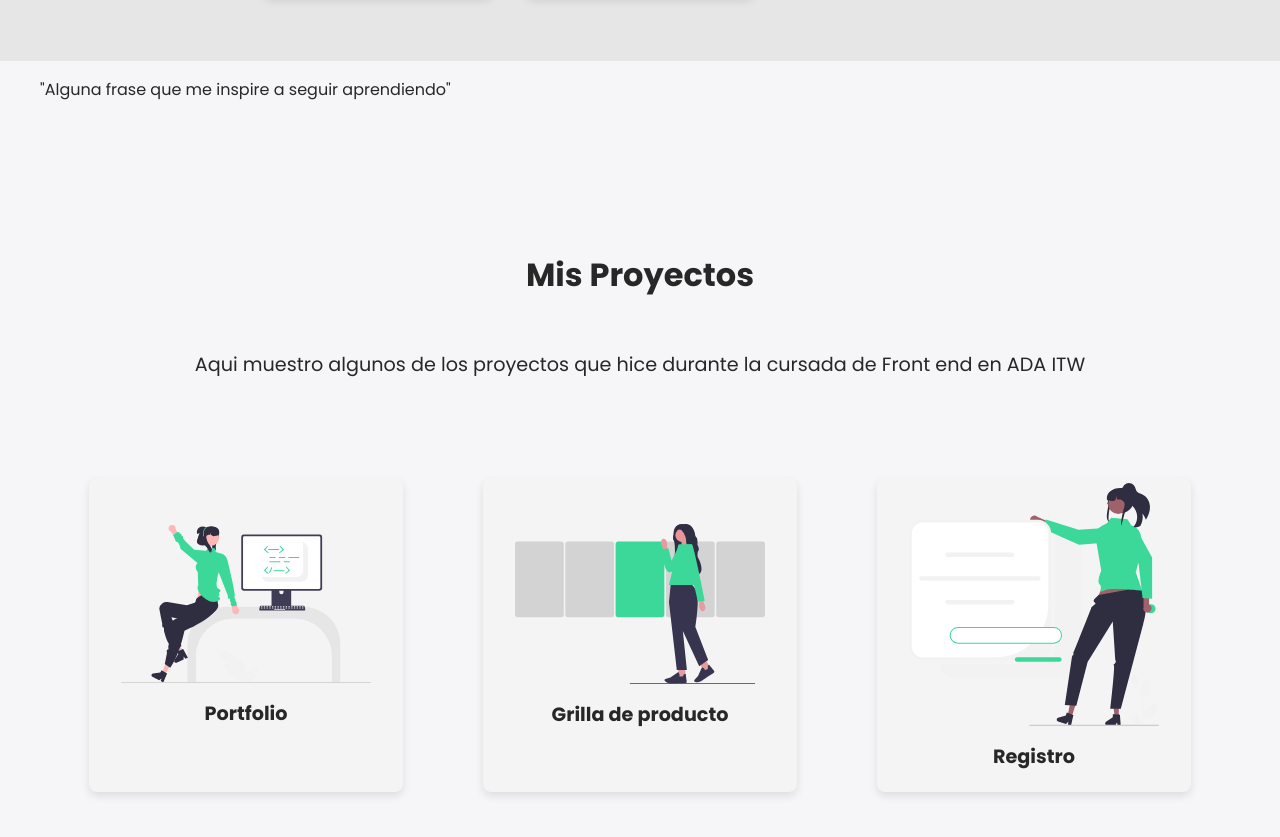
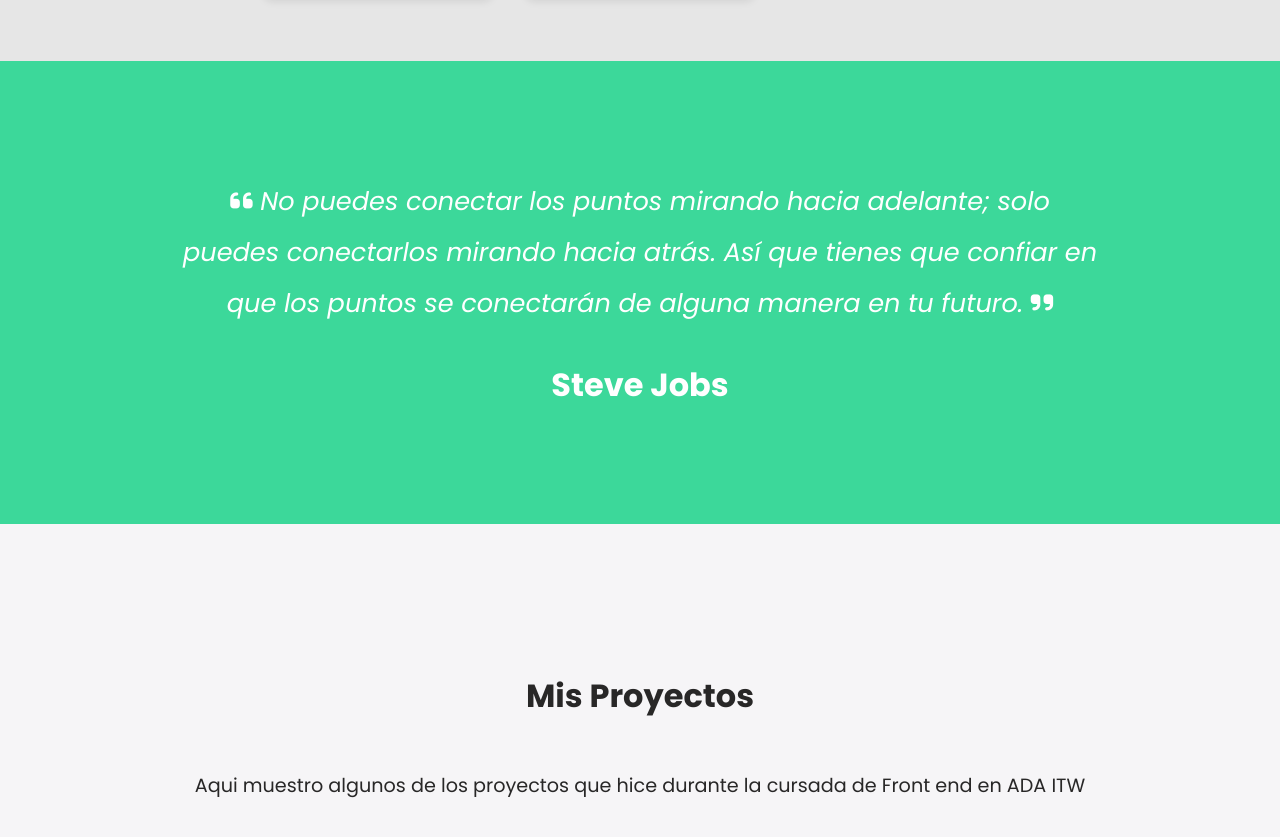
Before and after one commit to MaliSoi/ADA_Trabajo-Integrador, a plain HTML site: page Index.html in a window 1280 px wide. Shown: the part 1553-2390 px from the top of the page. Drawn offline with Linux system fonts and the light colour scheme.

Commit message:
Guardando cambios antes de merge

```diff
--- a/Index.html
+++ b/Index.html
@@ -94,11 +94,16 @@
 
 
     <!--Sección Cita o Inspiración-->
-    <section id="cita">
-        <blockquote>
-            "Alguna frase que me inspire a seguir aprendiendo"
-        </blockquote>
+    <section class="intro">
+        <div class="quote-container">
 
+            <blockquote>
+                <i class="fas fa-quote-left"></i>
+                No puedes conectar los puntos mirando hacia adelante; solo puedes conectarlos mirando hacia atrás. Así que tienes que confiar en que los puntos se conectarán de alguna manera en tu futuro.
+                <i class="fas fa-quote-right"></i>
+            </blockquote>
+            <p>Steve Jobs</p>
+        </div>
     </section>
 <!--Final seccion Cita-->
 
--- a/styles.css
+++ b/styles.css
@@ -94,6 +94,40 @@
     box-shadow: 0px 0px 12px rgba(60, 216, 154, 0.8);
 }
 
+/* Sección de la introducción (cita) */
+.intro {
+    background-color: #3cd89a;
+    color: white;
+    padding: 40px 20px;
+    text-align: center;
+}
+
+.quote-container {
+    max-width: 1000px;
+    margin: 6% auto;
+    font-size: 1.5rem;
+}
+
+blockquote {
+    font-style: italic;
+    font-size: 1.6rem;
+    font-weight: light;
+    line-height: 2;  /* Ajusta el espaciado entre líneas */
+    position: relative;
+}
+
+blockquote i {
+
+    font-size: 1.6rem;
+
+}
+
+
+.quote-container p {
+    font-size:2rem; /* Ajusta según el tamaño deseado */
+    font-weight: bold;
+}
+
 
 
 /*===Footer===*/
```
